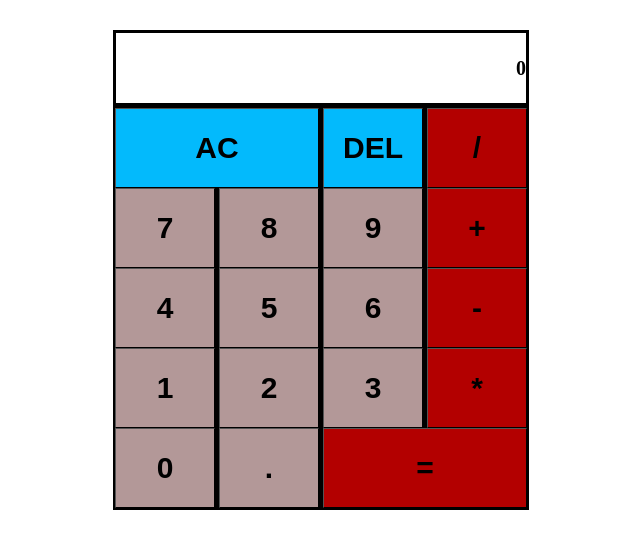
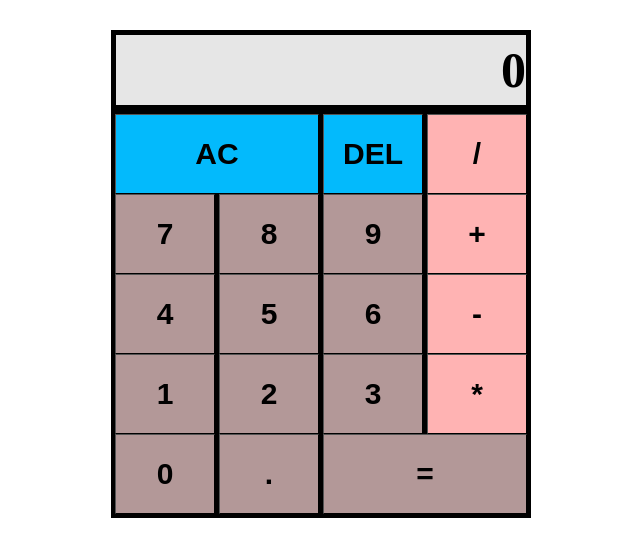
Before and after one commit to sammy7471/calculator, a plain HTML site: page index.html in a window 1280 px wide. Shown: the whole page, without its empty margins (319-959 px from the left). Drawn offline with Linux system fonts and the light colour scheme.

Commit message:
Edit style.css

```diff
--- a/style.css
+++ b/style.css
@@ -9,19 +9,20 @@
 
 #display {
     display: flex;
-    border: 3px solid black;
+    border: 5px solid black;
     width: 410px;
     height: 70px;
     justify-content: flex-end;
     align-items: center;
-    font-size: 20px;
+    font-size: 50px;
     font-weight: 900;
+    background-color: #e6e6e6;
 }
 
 #keys {
     position: relative;
     background-color: black;
-    border: 2px solid black;
+    border: 4px solid black;
 }
 
 button {
@@ -43,10 +44,9 @@ button {
 }
 
 .operator {
-    background-color: #b30000;
+    background-color: 	#ffb3b3;
 }
 
 .equal {
     width: 204px;
-    background-color: #b30000;
 }
```
